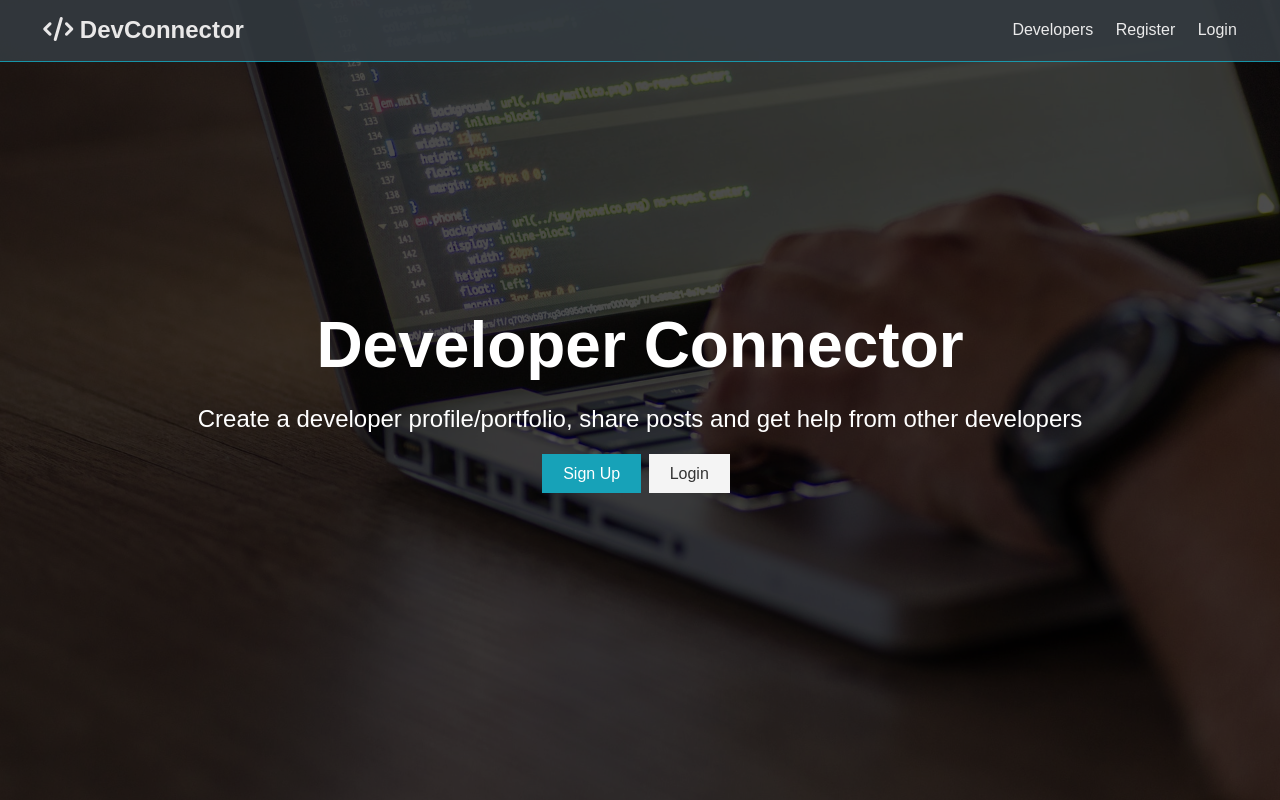
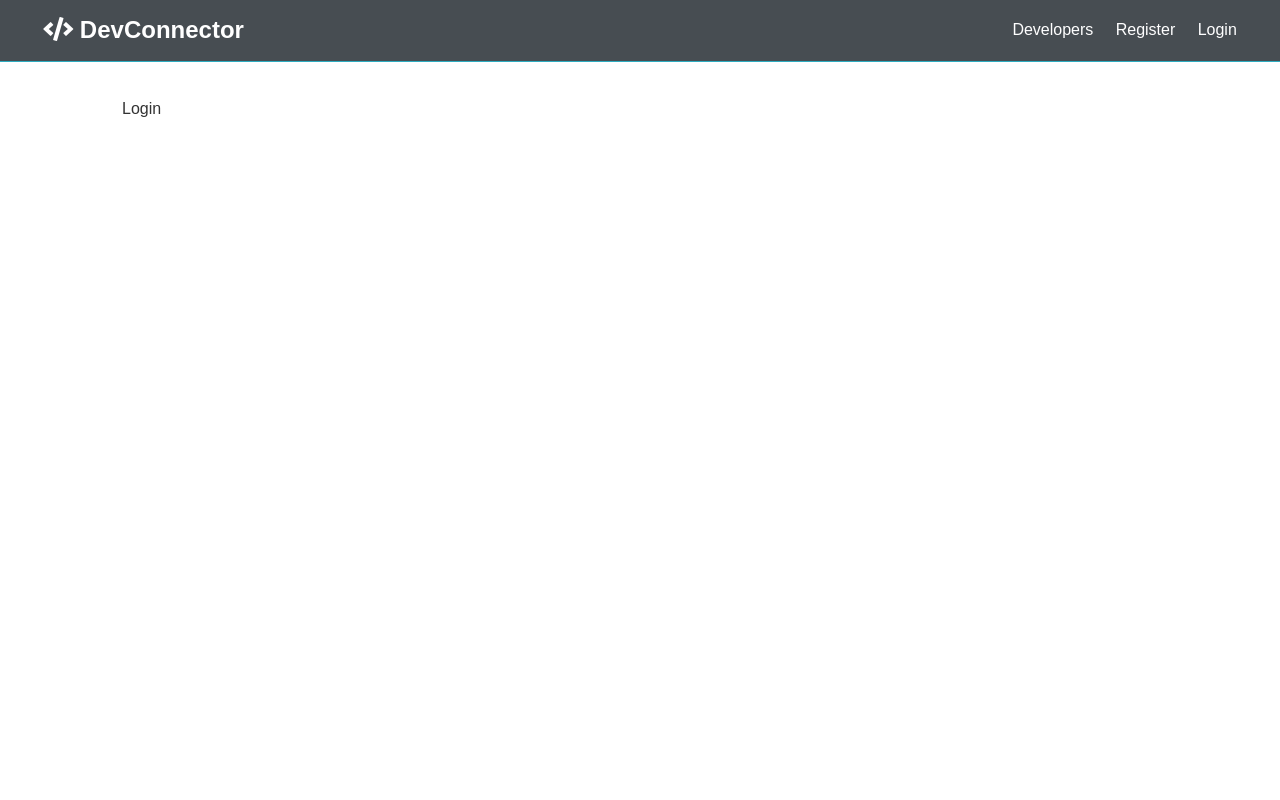
Before and after one commit to PhatNguyen203/DevConnecting, a React (Create React App) app in the folder client/: page /login in a window 1280 px wide. Built offline with nearby package versions, Linux system fonts and the light colour scheme.

Commit message:
set up basic auth router

```diff
--- a/client/public/index.html
+++ b/client/public/index.html
@@ -2,22 +2,17 @@
 <html lang="en">
   <head>
     <meta charset="utf-8" />
-    <link rel="icon" href="%PUBLIC_URL%/favicon.ico" />
+    <link rel="shortcut icon" href="%PUBLIC_URL%/favicon.ico" />
     <meta name="viewport" content="width=device-width, initial-scale=1" />
     <meta name="theme-color" content="#000000" />
-    <meta
-      name="description"
-      content="Web site created using create-react-app"
+    <link
+      rel="stylesheet"
+      href="https://use.fontawesome.com/releases/v5.8.1/css/all.css"
+      integrity="sha384-50oBUHEmvpQ+1lW4y57PTFmhCaXp0ML5d60M1M7uH2+nqUivzIebhndOJK28anvf"
+      crossorigin="anonymous"
     />
-    <script
-      src="https://kit.fontawesome.com/5668070606.js"
-      crossorigin="anonymous"
-    ></script>
-    <link rel="apple-touch-icon" href="%PUBLIC_URL%/logo192.png" />
-
     <link rel="manifest" href="%PUBLIC_URL%/manifest.json" />
-
-    <title>Welcome to Devconnecting</title>
+    <title>Welcome To DevConnector</title>
   </head>
   <body>
     <noscript>You need to enable JavaScript to run this app.</noscript>
--- a/client/src/App.js
+++ b/client/src/App.js
@@ -1,14 +1,25 @@
 import React, { Fragment } from "react";
+import { BrowserRouter as Router, Route, Switch } from "react-router-dom";
 import Navigation from "./components/layout/Navigation";
 import Landing from "./components/layout/Landing";
+import Register from "./components/auth/Register";
+import Login from "./components/auth/Login";
 import "./App.css";
 
 const App = () => {
   return (
-    <Fragment>
-      <Navigation />
-      <Landing />
-    </Fragment>
+    <Router>
+      <Fragment>
+        <Navigation />
+        <Route exact path='/' component={Landing} />
+        <section className='container'>
+          <Switch>
+            <Route exact path='/register' component={Register} />
+            <Route exact path='/login' component={Login} />
+          </Switch>
+        </section>
+      </Fragment>
+    </Router>
   );
 };
 
--- /dev/null
+++ b/client/src/components/auth/Login.js
@@ -0,0 +1,6 @@
+import React from "react";
+
+const Login = () => {
+  return <div>Login</div>;
+};
+export default Login;
--- /dev/null
+++ b/client/src/components/auth/Register.js
@@ -0,0 +1,6 @@
+import React from "react";
+
+const Register = () => {
+  return <div>Register</div>;
+};
+export default Register;
--- a/client/src/components/layout/Landing.js
+++ b/client/src/components/layout/Landing.js
@@ -1,4 +1,5 @@
 import React from "react";
+import { Link } from "react-router-dom";
 
 const Landing = () => {
   return (
@@ -11,12 +12,12 @@
             other developers
           </p>
           <div className='buttons'>
-            <a href='register.html' className='btn btn-primary'>
+            <Link to='/register' className='btn btn-primary'>
               Sign Up
-            </a>
-            <a href='login.html' className='btn btn-light'>
+            </Link>
+            <Link to='/login' className='btn btn-light'>
               Login
-            </a>
+            </Link>
           </div>
         </div>
       </div>
--- a/client/src/components/layout/Navigation.js
+++ b/client/src/components/layout/Navigation.js
@@ -1,22 +1,23 @@
 import React from "react";
+import { Link } from "react-router-dom";
 
 const Navigation = () => {
   return (
     <nav className='navbar bg-dark'>
       <h1>
-        <a href='index.html'>
+        <Link to='/'>
           <i className='fas fa-code'></i> DevConnector
-        </a>
+        </Link>
       </h1>
       <ul>
         <li>
-          <a href='profiles.html'>Developers</a>
+          <Link to='/'>Developers</Link>
         </li>
         <li>
-          <a href='register.html'>Register</a>
+          <Link to='/register'>Register</Link>
         </li>
         <li>
-          <a href='login.html'>Login</a>
+          <Link to='/login'>Login</Link>
         </li>
       </ul>
     </nav>
--- a/client/src/index.js
+++ b/client/src/index.js
@@ -1,6 +1,5 @@
 import React from "react";
 import ReactDOM from "react-dom";
-import "./index.css";
 import App from "./App";
 
 ReactDOM.render(
```
